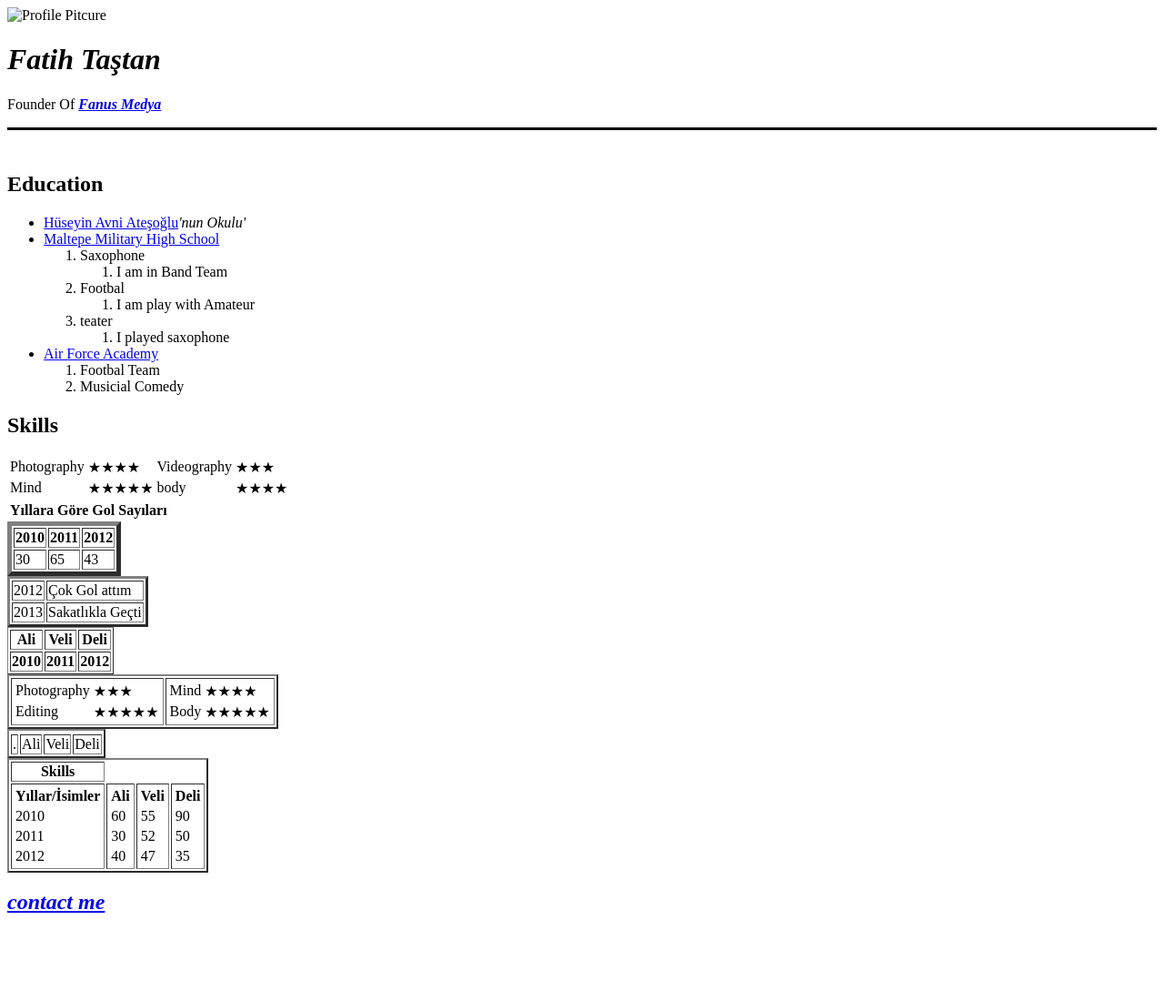
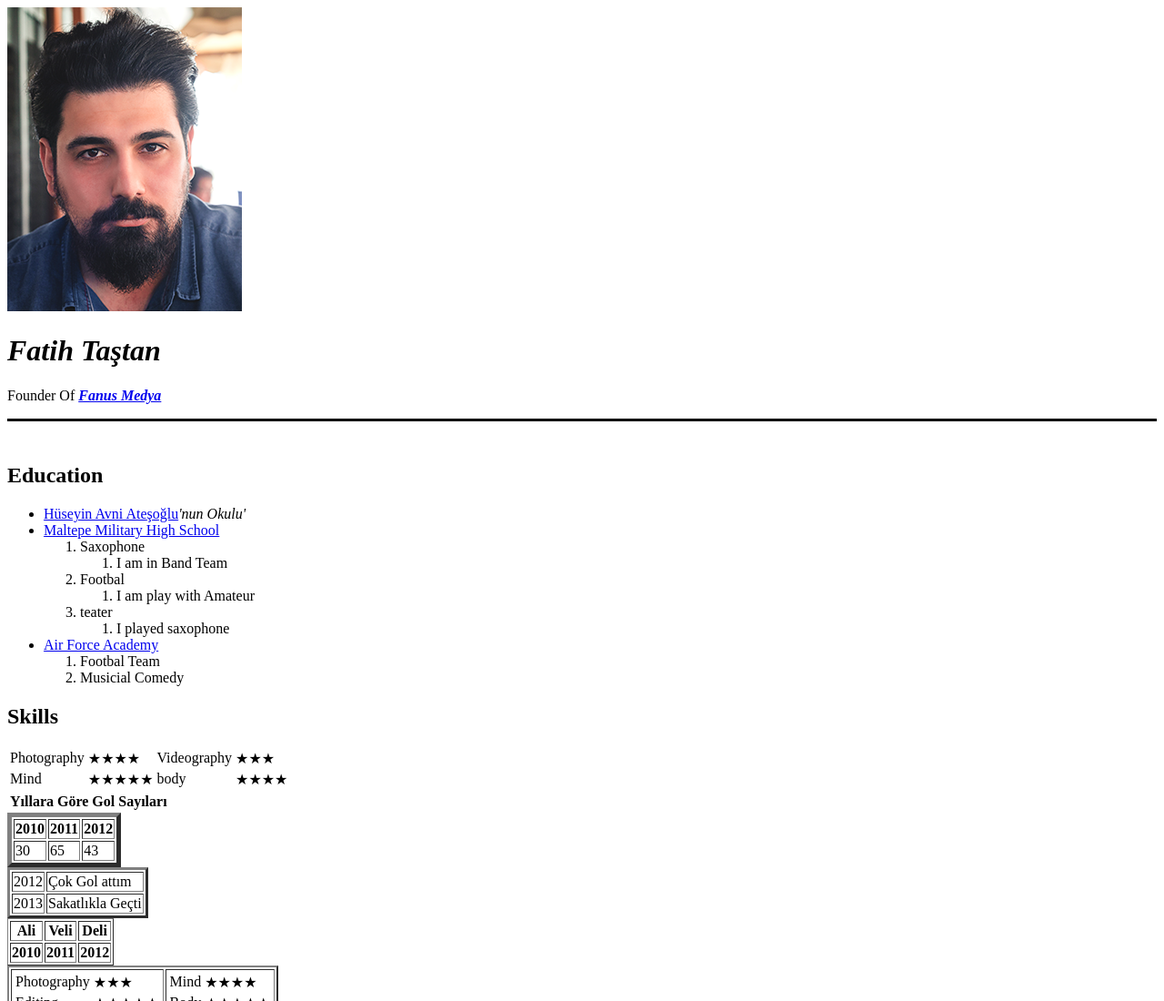
Before and after one commit to fatihtastan/cv, a plain HTML site: page index.html in a window 1280 px wide. Shown: the top 1100 px of the page at 91% size. Before the commit the page ends 1025 px from the top, so only its background shows below. Drawn offline with Linux system fonts and the light colour scheme.

Commit message:
Add files via upload

```diff
--- a/index.html
+++ b/index.html
@@ -7,7 +7,7 @@
 </head>
 
 <body>
-  <img src="images/index.png" alt="Profile Pitcure">
+  <img src="index.png" alt="Profile Pitcure">
   <h1><i>Fatih Taştan</i></h1>
   <p> Founder Of <i><strong><a href="https://www.instagram.com/fanusmedya/?hl=tr">Fanus Medya</a></strong></i></p>
   <hr size="3" color="black" noshade>
```
